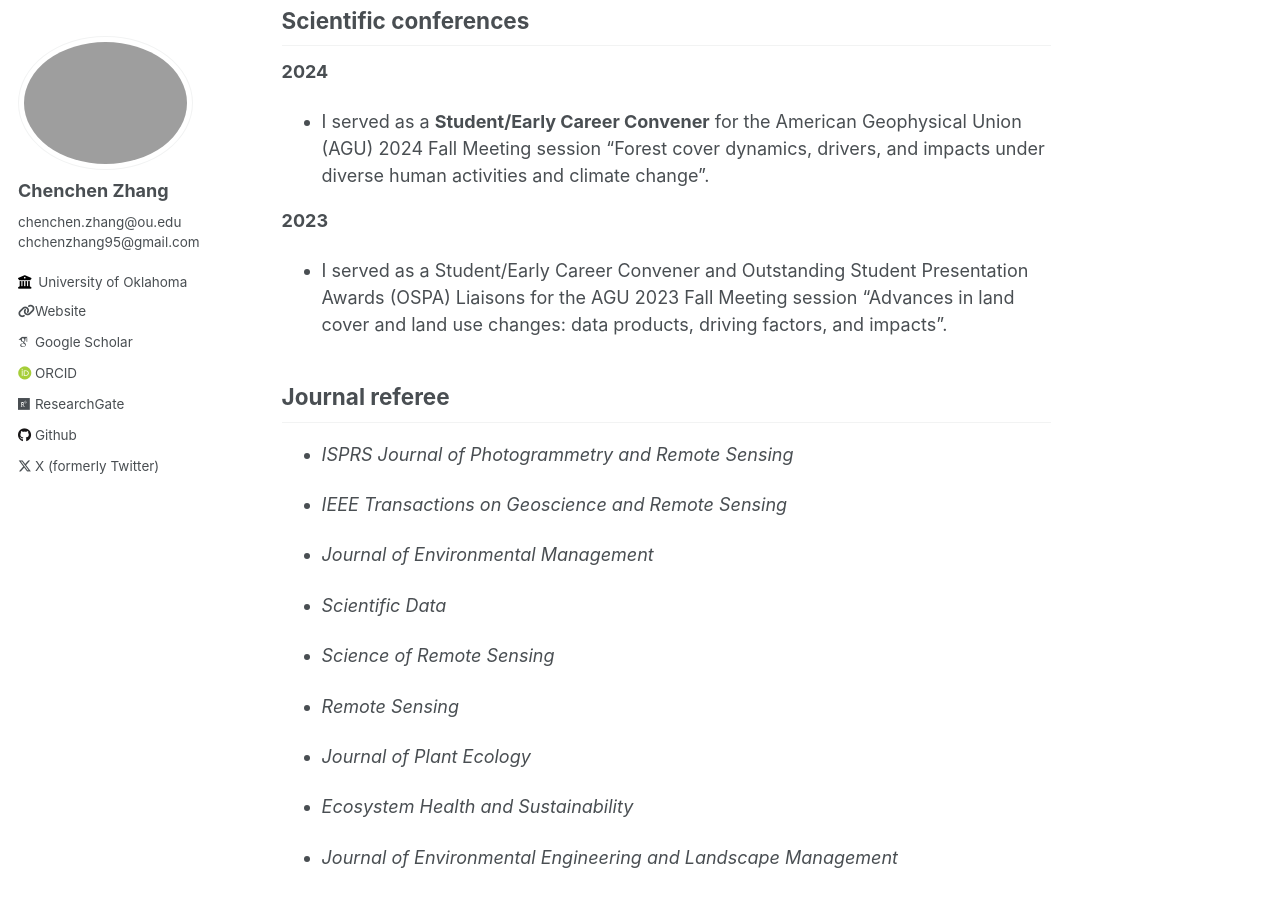
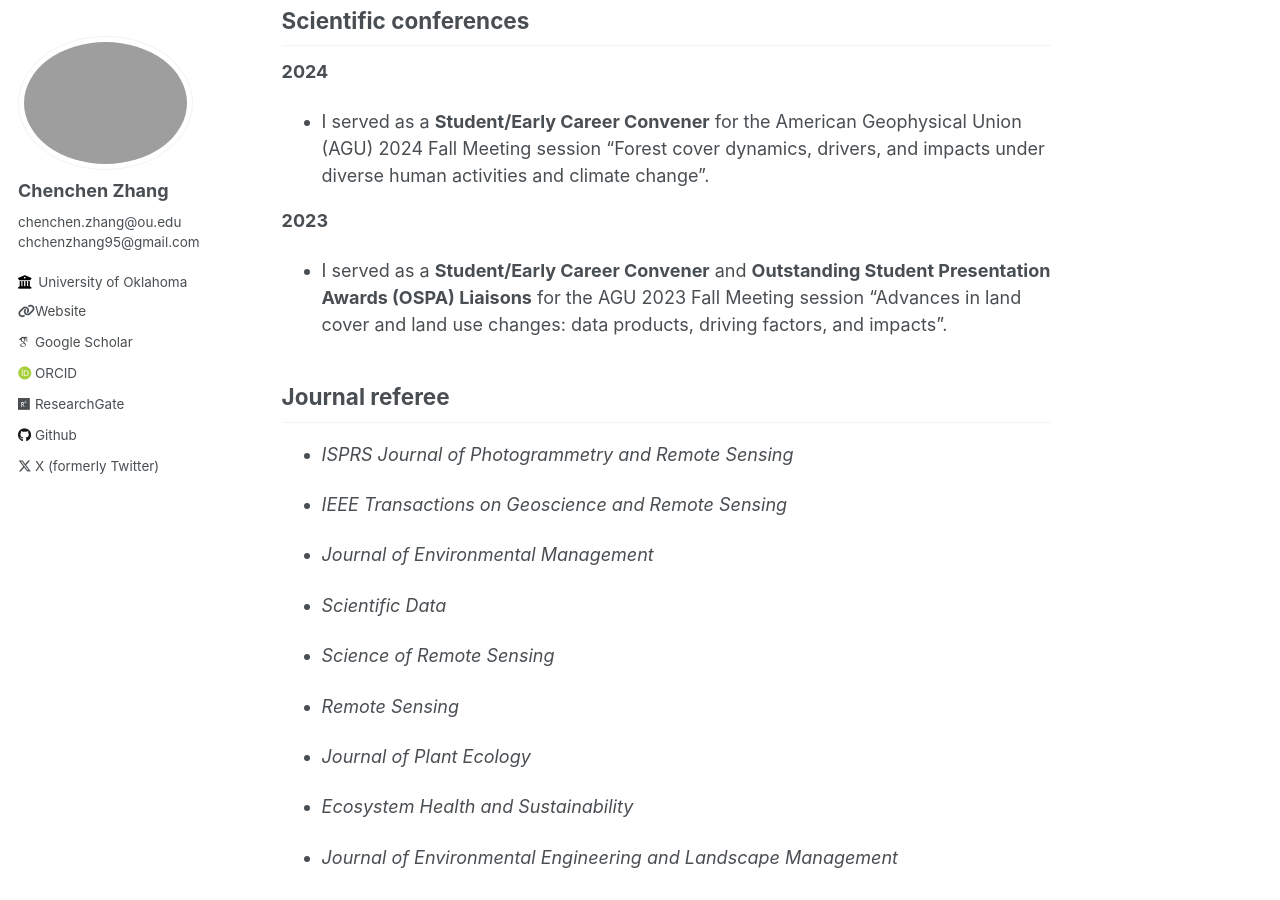
Before and after one commit to rszcc/rszcc.github.io, a Jekyll site: the page built from _pages/services.md, in a window 1280 px wide and 900 px high, scrolled down 398 px. Built offline with Jekyll 4.4.1, drawn with Linux system fonts in a browser that asks for light colours; some web fonts are replaced.

```diff
--- a/_pages/services.md
+++ b/_pages/services.md
@@ -18,7 +18,7 @@ Geophysical Union (AGU) 2024 Fall Meeting session “Forest cover dynamics, driv
 
 **2023**
 
-* I served as a Student/Early Career Convener and Outstanding Student Presentation Awards (OSPA) Liaisons for the AGU 2023 Fall Meeting session “Advances in land cover and land use changes: data products, driving factors, and impacts”.
+* I served as a **Student/Early Career Convener** and **Outstanding Student Presentation Awards (OSPA) Liaisons** for the AGU 2023 Fall Meeting session “Advances in land cover and land use changes: data products, driving factors, and impacts”.
 
 ## Journal referee
 
```
